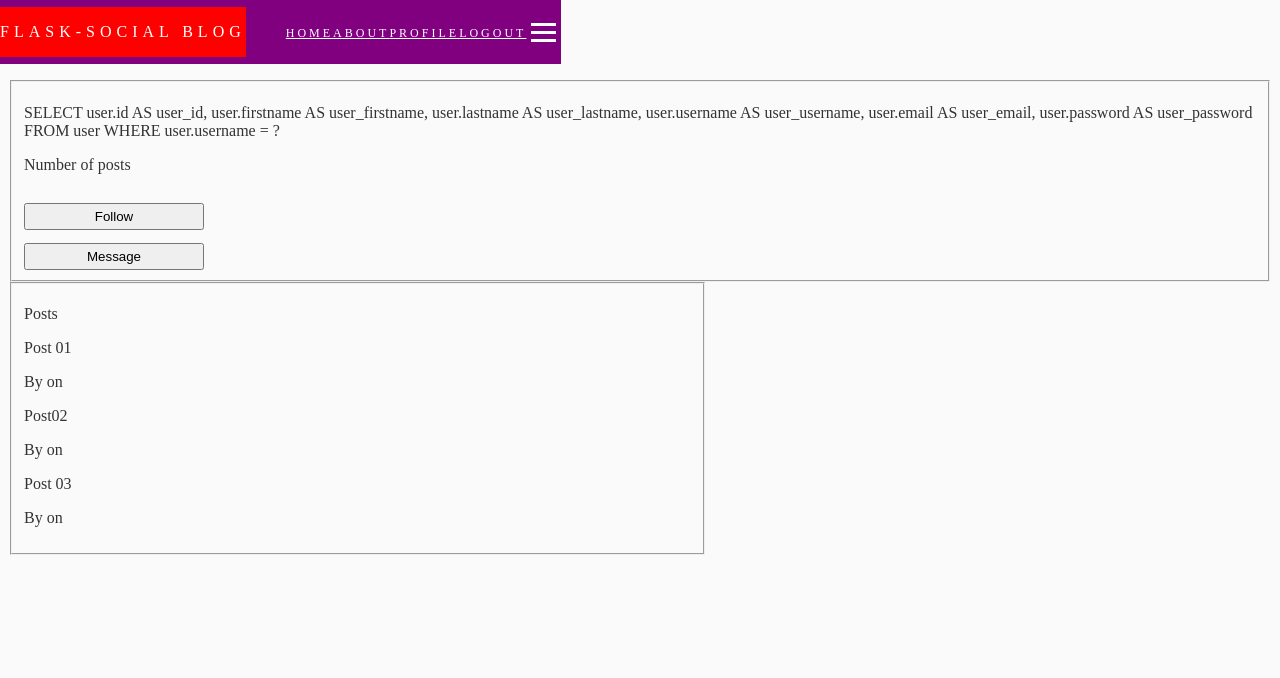
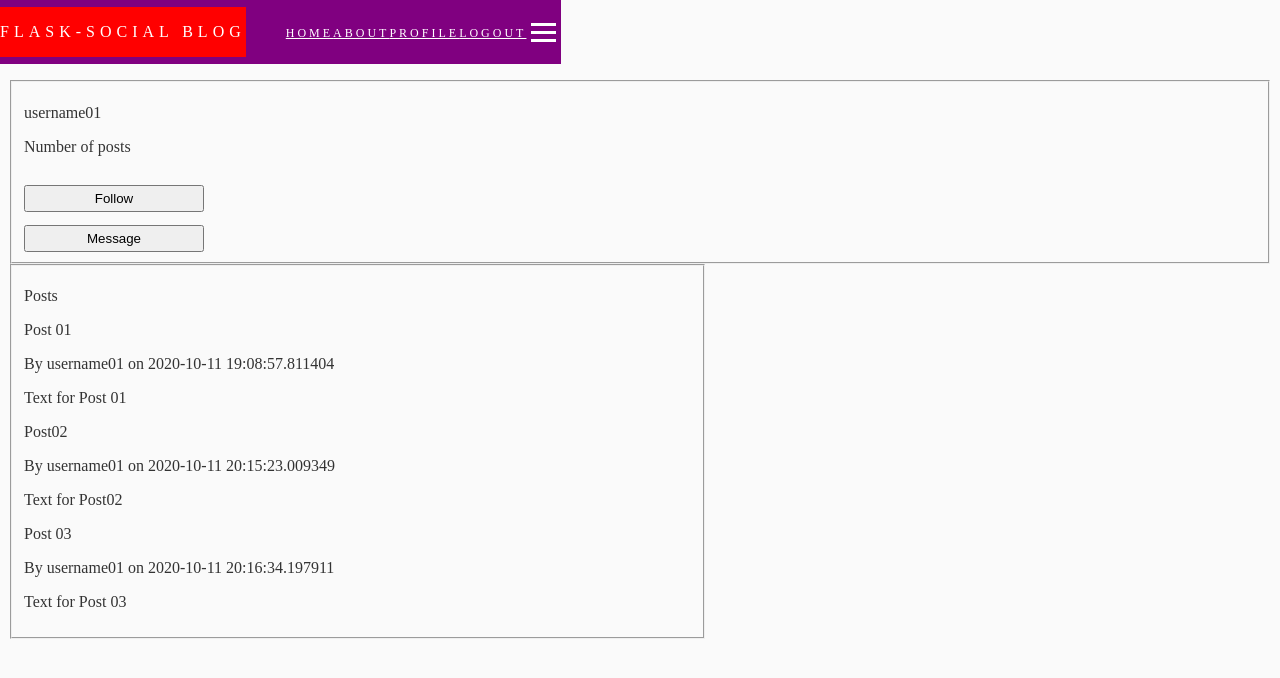
Before and after one commit to alexeysp11/flask-social-blog, a Flask app: a page that uses app/templates/layout.html in a window 1280 px wide. Shown: the top 678 px of the page. Run offline with Flask 2, Linux system fonts and the light colour scheme; a user stored in the database is signed in; data comes from the database, SQL or seed files in the repository; both versions use the stored data as it was after the commit.

Commit message:
User can create posts

```diff
--- a/app/templates/layout.html
+++ b/app/templates/layout.html
@@ -15,33 +15,6 @@
 		</title>
 	</head>
 	<body>
-		<!--
-		<header class="site-header">
-			<nav class="navbar">
-				<div class="container">
-					<a class="navbar-brand" href="{{ url_for('home') }}">
-						<button>Flask Social Blog</button>
-					</a>
-					<div class="navbar-home-about">
-						<a href="{{ url_for('home') }}">
-							<button>Home</button>
-						</a>
-						<a href="{{ url_for('about') }}">
-							<button>About</button>
-						</a>
-					</div>
-					<div class="navbar-nav">
-						<a href="{{ url_for('auth.login') }}">
-							<button>Login</button>
-						</a>
-						<a href="{{ url_for('auth.register') }}">
-							<button>Register</button>
-						</a>
-					</div>
-				</div>
-			</nav>
-		</header>
-		-->
 		<nav>
 			<div class="logo">
 				<p>Flask-social blog</p>
@@ -51,7 +24,7 @@
 				<li><a href="{{ url_for('about') }}">About</a></li>
 				{% if current_user.is_authenticated %}
 					<li>
-						<a href="{{ url_for('user.profile', username=username) }}">
+						<a href="{{ url_for('user.profile', username=current_user.username) }}">
 							Profile
 						</a>
 					</li>
--- a/app/templates/user/new.html
+++ b/app/templates/user/new.html
@@ -6,10 +6,11 @@
     <div>
         <form method="POST">
             {{ form.hidden_tag() }}
+            <!--{{ form.csrf_token }}-->
             <fieldset class="new-post-fieldset">
                 <h3>Create a new post</h3>
                 <div class="post-author-div">
-                    <p>Author Username</p>
+                    <p>Author: {{ current_user.username }}</p>
                 </div>
                 <div class="post-address-div">
                     {{ form.post_address.label(class="form-control-label") }}
--- a/app/templates/user/profile.html
+++ b/app/templates/user/profile.html
@@ -19,8 +19,8 @@
 			<p>Posts</p>
 			{% for post in posts %}
 				<p>{{ post.title }}</p>
-				<p>By {{ post.author }} on {{ post.date_posted }}</p>
-				<p>{{ post.content }}</p>
+				<p>By {{ post.user.username }} on {{ post.date }}</p>
+				<p>{{ post.text }}</p>
 			{% endfor %}
 		</fieldset>
 	</form>
--- a/app/user/views.py
+++ b/app/user/views.py
@@ -1,9 +1,8 @@
 import sys
 sys.path.append("..")
 from flask import current_app, Blueprint, render_template, url_for, request, flash, redirect
-from flask_login import login_required
+from flask_login import login_required,current_user
 from app import forms, db
-#from app import db
 from app.models import User, Post
 
 user_blueprint = Blueprint('user', __name__, template_folder='../templates/user')
@@ -12,9 +11,10 @@ user_blueprint = Blueprint('user', __name__, template_folder='../templates/user'
 @user_blueprint.route("/profile/<username>", methods=['GET', 'POST'])
 @login_required
 def profile(username):
-    user = User.query.filter_by(username=username)
+    user = User.query.filter_by(username=username).first()
 
-    return render_template('profile.html', username=user, posts=Post.query.all())
+    return render_template('profile.html', username=username,
+                            posts=Post.query.all())
 
 
 @user_blueprint.route("/feed", methods=['GET', 'POST'])
@@ -23,7 +23,7 @@ def feed():
     # download posts from db
 
     if request.method == "POST":
-        return render_template('new.html', form=forms.NewPostForm())
+        return redirect(url_for('user.new'))
 
     else:
         return render_template('feed.html', posts=Post.query.all())
@@ -35,21 +35,26 @@ def new():
     form = forms.NewPostForm()
 
     if form.validate_on_submit():
-        address = Post(post_address=request.form['post_address'])
-        name = Post(title=request.form['title'])
-        text = Post(text=request.form['text'])
+        post_address = request.form['post_address']
+        title = request.form['title']
+        text = request.form['text']
+
+
 
         try:
-            db.session.add(address)
-            db.session.add(name)
-            db.session.add(text)
+            username = current_user.username
+            user = User.query.filter_by(username=username).first()
 
+            post = Post(post_address=post_address, title=title, text=text)
+            user.posts.append(post)
             db.session.commit()
 
-            return redirect(url_for('feed'))
+            return redirect(url_for('user.feed'))
 
-        except:
-            flash(f'Try again!')
+        except Exception as e:
+            flash(f'Error while importing into DB!')
+            flash(f'{ e }')
+
             return render_template('new.html', form=form)
 
     else:
--- a/app/views.py
+++ b/app/views.py
@@ -15,17 +15,17 @@ app.register_blueprint(user_blueprint)
 @app.route("/home")
 def home():
     if current_user.is_authenticated:
-        user = User.query.filter_by(id=current_user.get_id())
-
-        return redirect(url_for('user.feed', username=user))
+        return redirect(url_for('user.feed'))
 
     else:
         return render_template('home.html')
+
 
 @app.route("/about")
 def about():
     return render_template('about.html')
 
+
 @app.errorhandler(404)
 def error404(e):
     return render_template('error404.html')
```
Also changed, not shown: app/auth/views.py (+10 -7 lines), app/models.py (+3 -9 lines), app/site.db.
